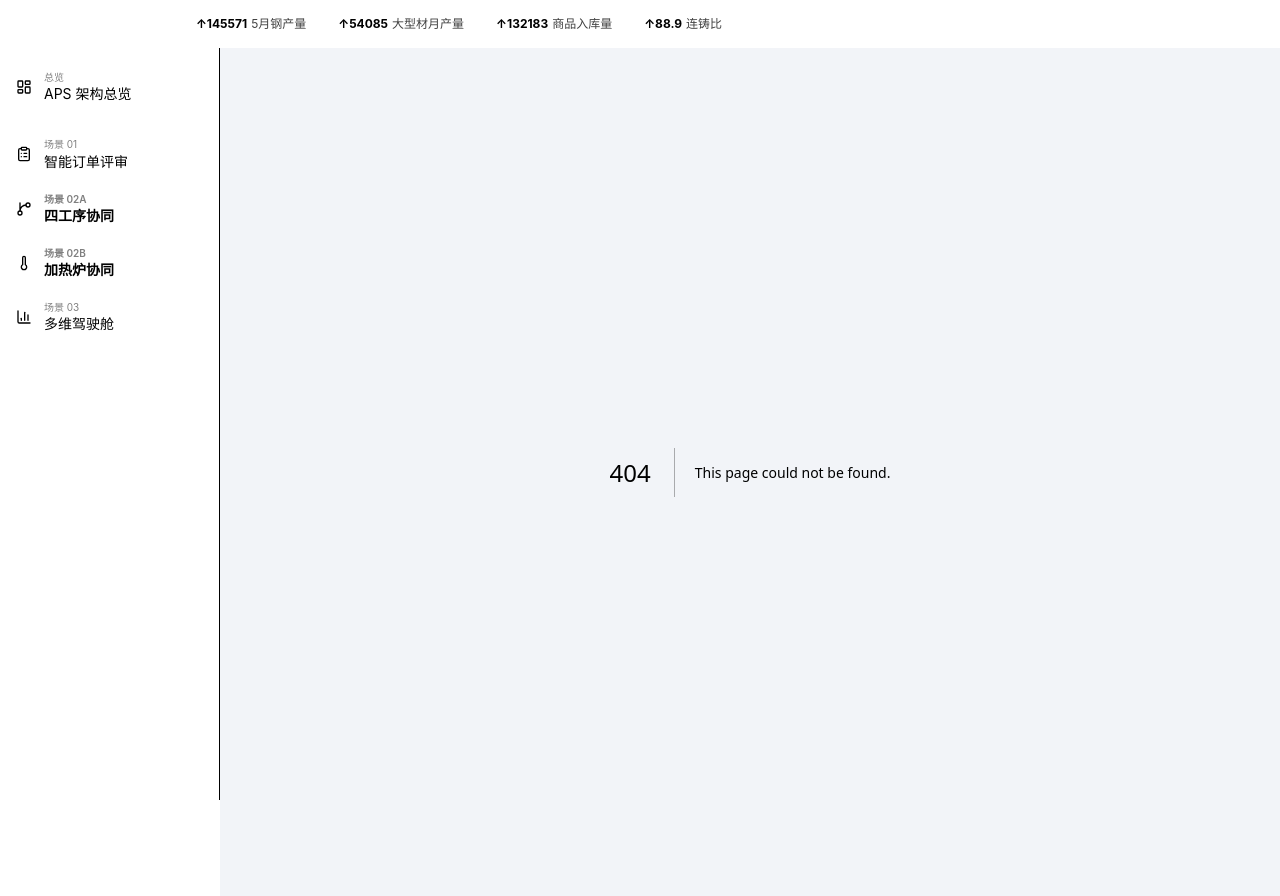
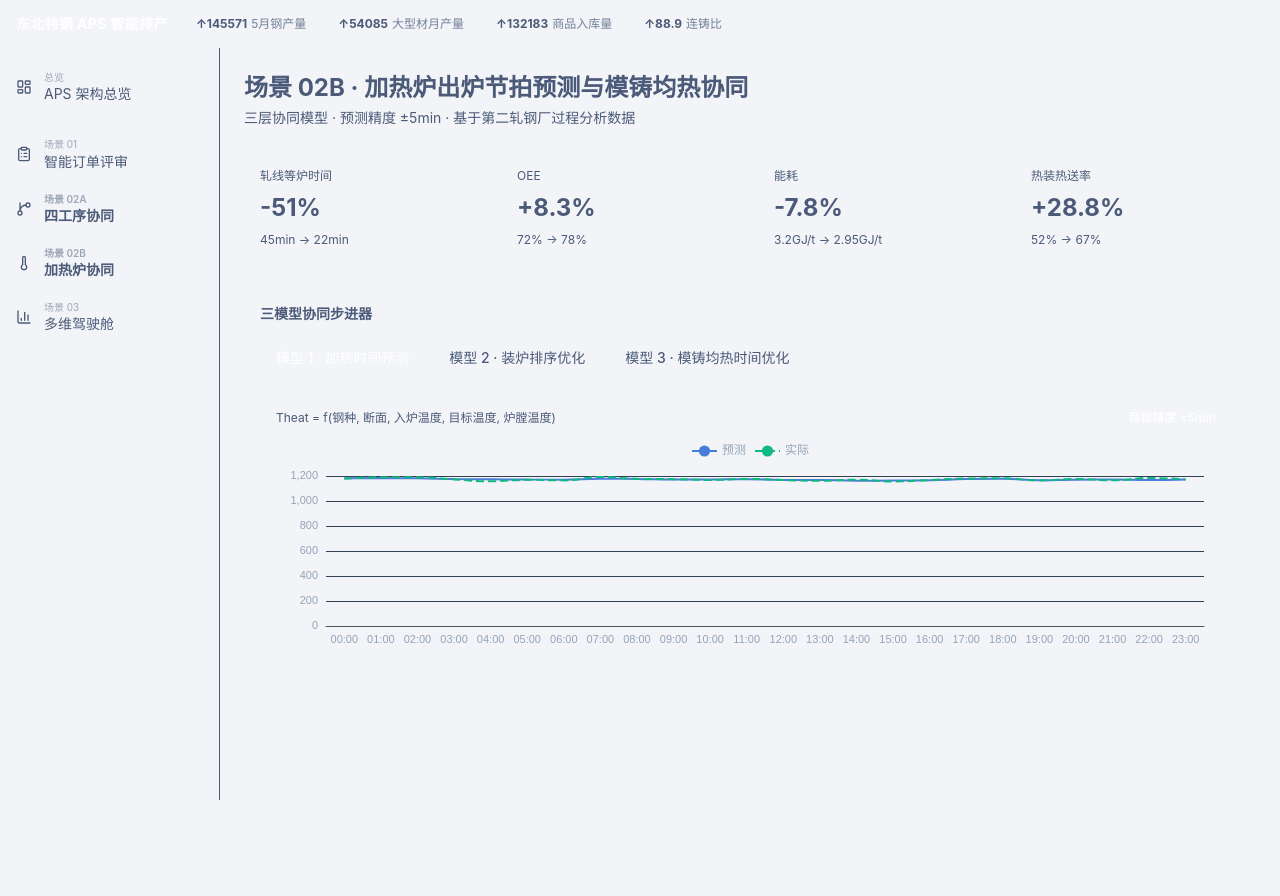
Before and after one commit to TwoFei1993/dongbei-aps-demo, a Next.js app: page /scene2/furnace in a window 1280 px wide. Before the commit this address had no page. After the commit the page ends 800 px from the top, so only its background shows below. Built offline with nearby package versions, Linux system fonts and the light colour scheme.

Commit message:
feat: scene2b furnace model with 3-stepper charts and improvement cards

```diff
--- /dev/null
+++ b/src/app/scene2/furnace/page.tsx
@@ -0,0 +1,41 @@
+import { ImproveCards } from '@/components/scene2/ImproveCards'
+import { FurnaceModel } from '@/components/scene2/FurnaceModel'
+
+export default function FurnacePage() {
+  return (
+    <div className="space-y-6">
+      <div>
+        <h1
+          className="text-2xl font-bold"
+          style={{ color: 'var(--color-text-title)' }}
+        >
+          场景 02B · 加热炉出炉节拍预测与模铸均热协同
+        </h1>
+        <p
+          className="mt-1 text-sm"
+          style={{ color: 'var(--color-text-muted)' }}
+        >
+          三层协同模型 · 预测精度 ±5min · 基于第二轧钢厂过程分析数据
+        </p>
+      </div>
+
+      <ImproveCards />
+
+      <div
+        className="rounded-xl p-4 space-y-4"
+        style={{
+          backgroundColor: 'var(--color-card-bg)',
+          border: '1px solid var(--color-card-border)',
+        }}
+      >
+        <h3
+          className="text-sm font-semibold"
+          style={{ color: 'var(--color-text-title)' }}
+        >
+          三模型协同步进器
+        </h3>
+        <FurnaceModel />
+      </div>
+    </div>
+  )
+}
--- /dev/null
+++ b/src/components/scene2/FurnaceModel.tsx
@@ -0,0 +1,198 @@
+'use client'
+
+import { useState, useMemo } from 'react'
+import { ChartWrapper } from '@/components/shared/ChartWrapper'
+import { loadFurnaceModel } from '@/lib/data-loader'
+import type { FurnaceModelData } from '@/types'
+
+const MODELS = [
+  {
+    id: 1,
+    title: '加热时间预测',
+    subtitle: 'Theat = f(钢种, 断面, 入炉温度, 目标温度, 炉膛温度)',
+    accuracy: '目标精度 ±5min',
+  },
+  {
+    id: 2,
+    title: '装炉排序优化',
+    subtitle: 'ΔT≤50° 分组，组内单调排序，最小化升温过渡次数',
+    accuracy: '过渡次数 −40%',
+  },
+  {
+    id: 3,
+    title: '模铸均热时间优化',
+    subtitle: '热坑加热时间与轧机节拍反算匹配，消除等待与温度偏差',
+    accuracy: '轧线等炉 −50%',
+  },
+]
+
+function buildGroupOption(model: FurnaceModelData) {
+  return {
+    backgroundColor: 'transparent',
+    tooltip: { trigger: 'axis', axisPointer: { type: 'shadow' } },
+    grid: { left: 90, right: 30, top: 20, bottom: 30 },
+    xAxis: {
+      type: 'value',
+      name: 'ΔT(°)',
+      nameTextStyle: { color: '#94a3b8' },
+      axisLabel: { color: '#94a3b8', fontSize: 11 },
+      splitLine: { lineStyle: { color: '#334155' } },
+    },
+    yAxis: {
+      type: 'category',
+      data: model.loadingGroups.map((g) => g.steelGrade),
+      axisLabel: { color: '#94a3b8', fontSize: 11 },
+    },
+    series: [
+      {
+        type: 'bar',
+        data: model.loadingGroups.map((g) => ({
+          name: g.steelGrade,
+          value: g.deltaT,
+          itemStyle: { color: g.color },
+        })),
+      },
+    ],
+  }
+}
+
+function buildRhythmOption(model: FurnaceModelData) {
+  return {
+    backgroundColor: 'transparent',
+    tooltip: { trigger: 'axis' },
+    legend: {
+      data: ['出炉节拍', '轧机需求'],
+      textStyle: { color: '#94a3b8' },
+      top: 4,
+    },
+    grid: { left: 50, right: 20, top: 40, bottom: 30 },
+    xAxis: {
+      type: 'category',
+      data: model.rhythmMatch.map((d) => d.time),
+      axisLabel: { color: '#94a3b8', fontSize: 11 },
+      splitLine: { lineStyle: { color: '#334155' } },
+    },
+    yAxis: {
+      type: 'value',
+      axisLabel: { color: '#94a3b8', fontSize: 11 },
+      splitLine: { lineStyle: { color: '#334155' } },
+    },
+    series: [
+      {
+        name: '出炉节拍',
+        type: 'bar',
+        data: model.rhythmMatch.map((d) => d.furnaceOutput),
+        itemStyle: { color: '#f59e0b' },
+      },
+      {
+        name: '轧机需求',
+        type: 'line',
+        data: model.rhythmMatch.map((d) => d.millDemand),
+        itemStyle: { color: '#4a7cdc' },
+        lineStyle: { color: '#4a7cdc' },
+        symbol: 'circle',
+        symbolSize: 4,
+        smooth: true,
+      },
+    ],
+  }
+}
+
+function buildHeatOption(model: FurnaceModelData) {
+  return {
+    backgroundColor: 'transparent',
+    tooltip: { trigger: 'axis' },
+    legend: {
+      data: ['预测', '实际'],
+      textStyle: { color: '#94a3b8' },
+      top: 4,
+    },
+    grid: { left: 50, right: 20, top: 40, bottom: 30 },
+    xAxis: {
+      type: 'category',
+      data: model.heatPrediction.map((d) => d.time),
+      axisLabel: { color: '#94a3b8', fontSize: 11 },
+      splitLine: { lineStyle: { color: '#334155' } },
+    },
+    yAxis: {
+      type: 'value',
+      axisLabel: { color: '#94a3b8', fontSize: 11 },
+      splitLine: { lineStyle: { color: '#334155' } },
+    },
+    series: [
+      {
+        name: '预测',
+        type: 'line',
+        data: model.heatPrediction.map((d) => d.predicted),
+        itemStyle: { color: '#4a7cdc' },
+        lineStyle: { color: '#4a7cdc' },
+        symbol: 'none',
+        smooth: true,
+      },
+      {
+        name: '实际',
+        type: 'line',
+        data: model.heatPrediction.map((d) => d.actual),
+        itemStyle: { color: '#10b981' },
+        lineStyle: { color: '#10b981', type: 'dashed' },
+        symbol: 'none',
+        smooth: true,
+      },
+    ],
+  }
+}
+
+export function FurnaceModel() {
+  const [activeId, setActiveId] = useState(1)
+  const model = useMemo(() => loadFurnaceModel(), [])
+  const activeModel = MODELS.find((m) => m.id === activeId) ?? MODELS[0]
+
+  const option = useMemo(() => {
+    if (activeId === 1) return buildHeatOption(model)
+    if (activeId === 2) return buildGroupOption(model)
+    return buildRhythmOption(model)
+  }, [activeId, model])
+
+  return (
+    <div className="space-y-4">
+      <div className="flex gap-2 flex-wrap">
+        {MODELS.map((m) => (
+          <button
+            key={m.id}
+            onClick={() => setActiveId(m.id)}
+            className="px-4 py-2 rounded-lg text-sm font-medium transition-colors"
+            style={{
+              backgroundColor:
+                activeId === m.id ? 'var(--color-primary)' : 'var(--color-card-bg)',
+              color: activeId === m.id ? '#ffffff' : 'var(--color-text-muted)',
+              border: '1px solid var(--color-card-border)',
+            }}
+          >
+            模型 {m.id} · {m.title}
+          </button>
+        ))}
+      </div>
+
+      <div
+        className="rounded-xl p-4 space-y-2"
+        style={{
+          backgroundColor: 'var(--color-card-bg)',
+          border: '1px solid var(--color-card-border)',
+        }}
+      >
+        <div className="flex items-center justify-between flex-wrap gap-2">
+          <p className="text-xs" style={{ color: 'var(--color-text-muted)' }}>
+            {activeModel.subtitle}
+          </p>
+          <span
+            className="text-xs font-semibold px-2 py-0.5 rounded"
+            style={{ backgroundColor: 'var(--color-primary)', color: '#ffffff', opacity: 0.85 }}
+          >
+            {activeModel.accuracy}
+          </span>
+        </div>
+        <ChartWrapper option={option} height={220} />
+      </div>
+    </div>
+  )
+}
--- /dev/null
+++ b/src/components/scene2/ImproveCards.tsx
@@ -0,0 +1,39 @@
+import { loadFurnaceModel } from '@/lib/data-loader'
+import type { ImprovementMetric } from '@/types'
+
+function MetricCard({ metric }: { metric: ImprovementMetric }) {
+  const isPositive = metric.improvement.startsWith('+')
+  return (
+    <div
+      className="rounded-xl p-4 space-y-2"
+      style={{
+        backgroundColor: 'var(--color-card-bg)',
+        border: '1px solid var(--color-card-border)',
+      }}
+    >
+      <p className="text-xs" style={{ color: 'var(--color-text-muted)' }}>
+        {metric.label}
+      </p>
+      <p
+        className="text-2xl font-bold"
+        style={{ color: isPositive ? 'var(--color-positive)' : 'var(--color-primary)' }}
+      >
+        {metric.improvement}
+      </p>
+      <p className="text-xs" style={{ color: 'var(--color-text-muted)' }}>
+        {metric.before}{metric.unit} → {metric.after}{metric.unit}
+      </p>
+    </div>
+  )
+}
+
+export function ImproveCards() {
+  const model = loadFurnaceModel()
+  return (
+    <div className="grid grid-cols-2 gap-4 sm:grid-cols-4">
+      {model.improvements.map((metric) => (
+        <MetricCard key={metric.label} metric={metric} />
+      ))}
+    </div>
+  )
+}
```
